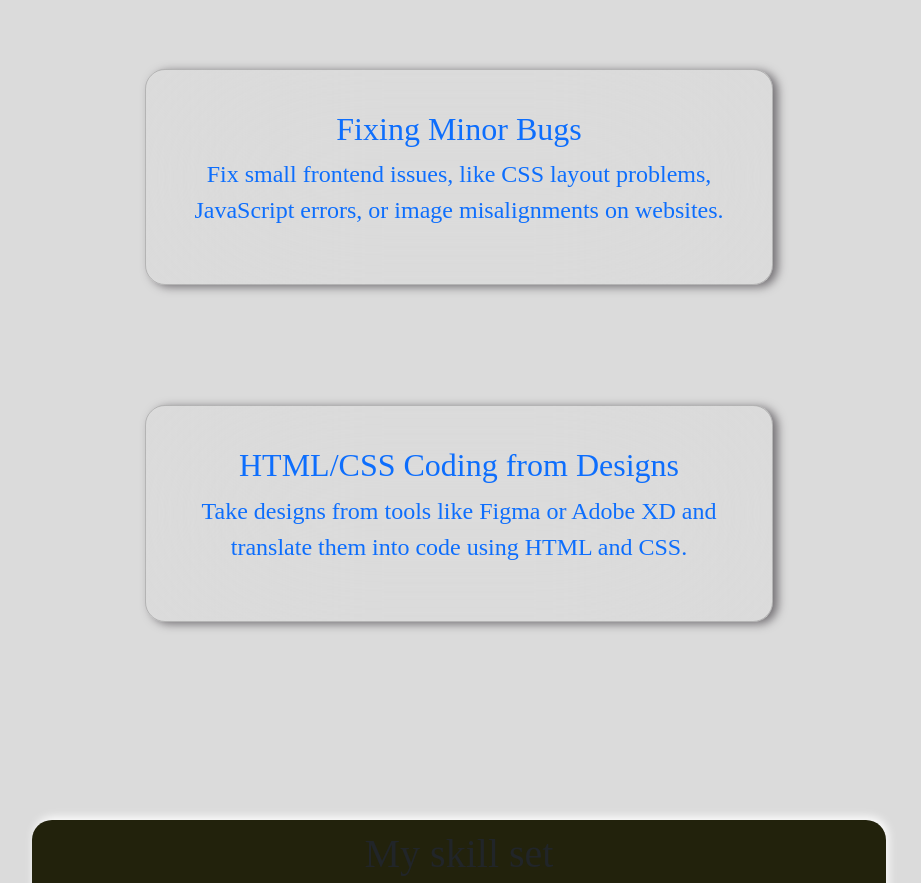
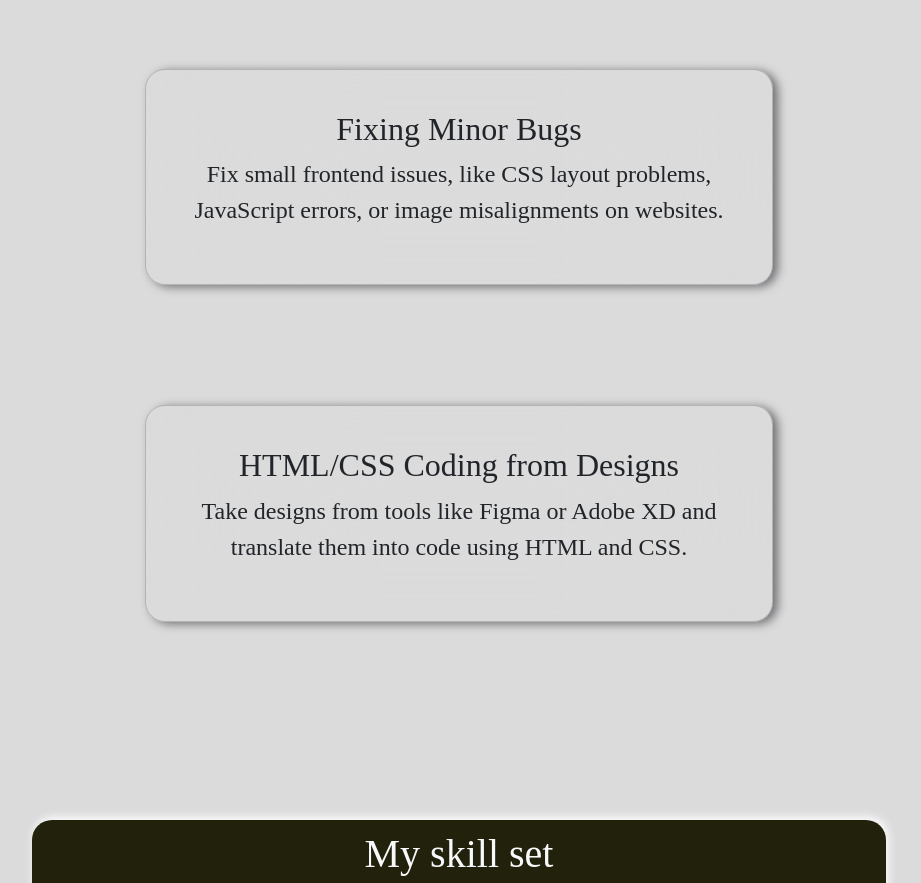
Before and after one commit to SamuelAsmare/My-Portfolio-Website, a plain HTML site: page index.html in a window 1280 px wide. Shown: the part 3662-4545 px from the top of the page, without its empty margins (181-1102 px from the left). Drawn offline with nearby package versions, Linux system fonts and the light colour scheme.

Commit message:
Update index.html

```diff
--- a/index.html
+++ b/index.html
@@ -149,8 +149,8 @@ My name is Samuel Asmare, A second year Computer Science student at Addis Ababa
   <div class="row mb-4">
     <div class="col-11 col-md-10 col-lg-6 m-auto">
       <div class="card  mb-5 mt-0  mt-md-5 mt-lg-5" id="servicelist">
-        <h2 class="text-center text-primary">Fixing Minor Bugs</h2>
-        <p class="text-center text-primary">Fix small frontend issues, like CSS layout problems, JavaScript errors, or image misalignments on websites.</p>
+        <h2 class="text-center text-dark">Fixing Minor Bugs</h2>
+        <p class="text-center text-dark">Fix small frontend issues, like CSS layout problems, JavaScript errors, or image misalignments on websites.</p>
       </div>
     </div>
   </div>
@@ -159,8 +159,8 @@ My name is Samuel Asmare, A second year Computer Science student at Addis Ababa
   <div class="row mb-5">
     <div class="col-11 col-md-10 col-lg-6 m-auto ">
       <div class="card  mb-5 mt-0  mt-md-5 mt-lg-5" id="servicelist">
-        <h2 class="text-center text-primary">HTML/CSS Coding from Designs</h2>
-        <p class="text-center text-primary">Take designs from tools like Figma or Adobe XD and translate them into code using HTML and CSS.</p>
+        <h2 class="text-center text-dark">HTML/CSS Coding from Designs</h2>
+        <p class="text-center text-dark">Take designs from tools like Figma or Adobe XD and translate them into code using HTML and CSS.</p>
       </div>
     </div>
   </div>
@@ -168,7 +168,7 @@ My name is Samuel Asmare, A second year Computer Science student at Addis Ababa
 </div>
 
 <div id="ski" class=" col-11 col-md-8 col-lg-8 mx-auto">
-  <h1 class="text-center text-dark " > My skill set</h1>
+  <h1 class="text-center text-light " > My skill set</h1>
   <div class="row">
     <!-- Skill 1 -->
     <div class="col-6 col-md-3 col-lg-3 d-flex justify-content-center align-items-center m-auto" id="skilllist">
@@ -214,7 +214,7 @@ My name is Samuel Asmare, A second year Computer Science student at Addis Ababa
 <div>
 <!-- projects -->
   <div id="proj" class="mb-2 mb-md-4 mb-lg-5 w-75 m-auto  mt-1 mt-md-4 mt-lg-5" style="margin-top: 50px;">
-  <h1 class="text-center text-light  " style="margin-top: 250px;"> Some of Projects</h1>
+  <h1 class="text-center text-dark  " style="margin-top: 250px;"> Some of my projects</h1>
   <div class="row">
     <!-- project 1 -->
     <div class="col-6 col-md-3 col-lg-3 d-flex justify-content-center align-items-center mt-5 mb-5 mx-auto">
@@ -315,11 +315,11 @@ My name is Samuel Asmare, A second year Computer Science student at Addis Ababa
 
 
     <div class="mb-3">
-      <h3 for="email" class="form-label text-center text-dark">Email</h3>
+      <h3 for="email" class="form-label text-center text-primary">Email</h3>
       <input type="email" class="form-control w-75 m-auto" id="email" required>
     </div>
     <div class="mb-3 text-dark">
-      <h3 for="message" class="form-label text-center text-dark">Message</h3>
+      <h3 for="message" class="form-label text-center text-primary">Message</h3>
       <textarea class="form-control w-75 m-auto" id="message" rows="3" required></textarea>
     </div>
     <button type="submit" class="btn btn-primary mx-auto d-block">Submit</button>
```
